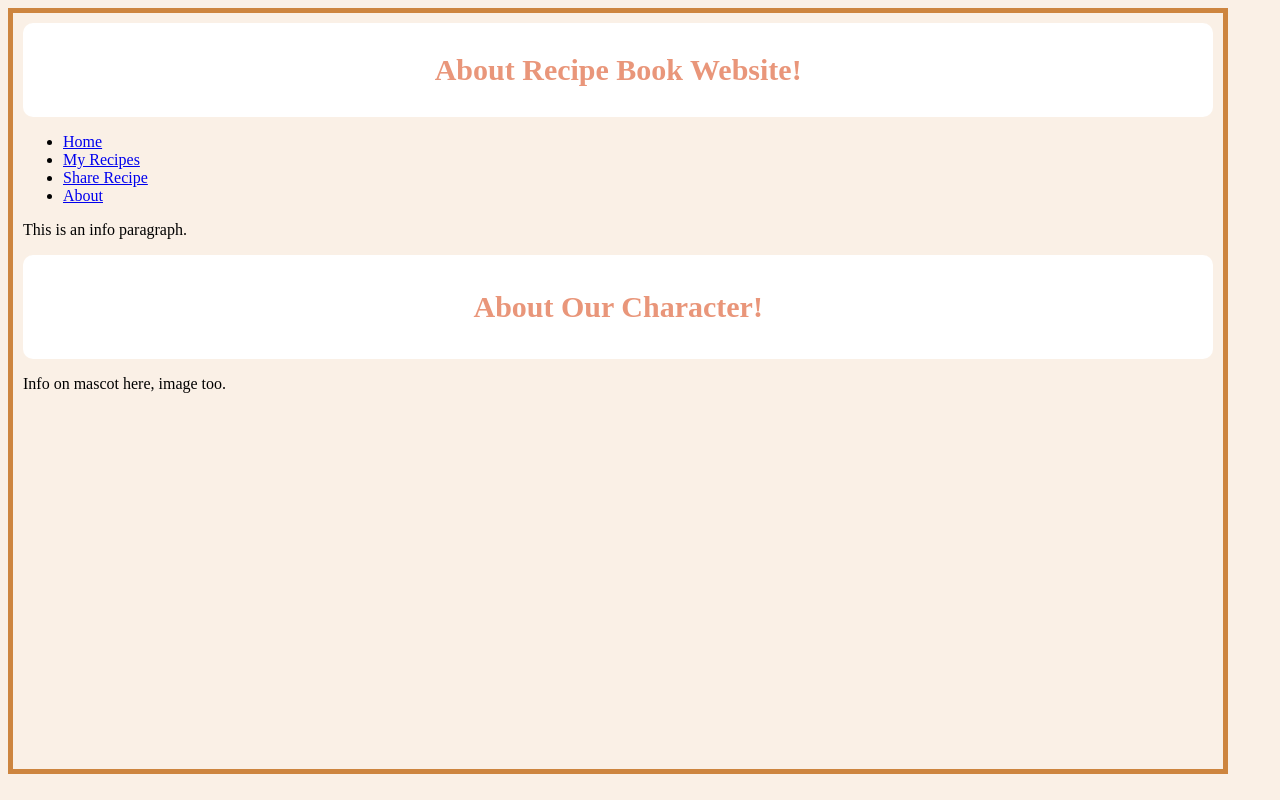
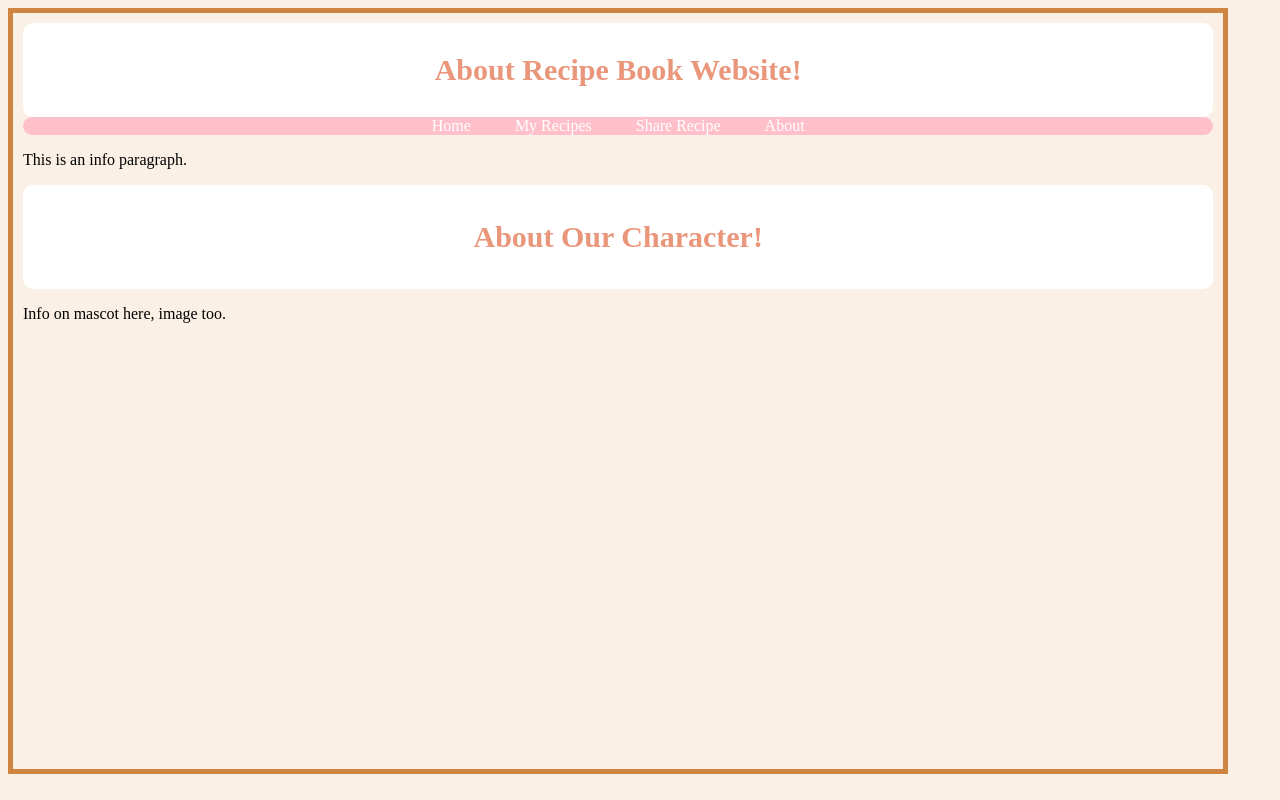
Before and after one commit to loraavie/recipebook, a plain HTML site: page finalprod/about.html in a window 1280 px wide. Drawn offline with Linux system fonts and the light colour scheme.

Commit message:
Update about.html

```diff
--- a/finalprod/about.html
+++ b/finalprod/about.html
@@ -33,6 +33,32 @@
             padding: 10px;
             border-radius: 10px;
         }
+        .nav-menu {
+  list-style:none;
+  padding: 0;
+  margin: 0;
+  background-color: pink;
+  text-align: center;
+  border-radius: 10px;
+
+}
+.nav-menu li{
+	display:inline-block;
+    margin:30 20px;
+    border-radius: 15px;
+    }
+.nav-menu li a{
+text-decoration:none;
+	color:white;
+    padding:10px 20px;
+    border-radius:40%;
+    transition: background-color 0.3;
+    font-family:Avenir;
+    }
+.nav-menu li a:hover  {
+
+	background-color:#e9967a;
+    }
     </style>
     <title>Page Title</title>
 </head>
```
